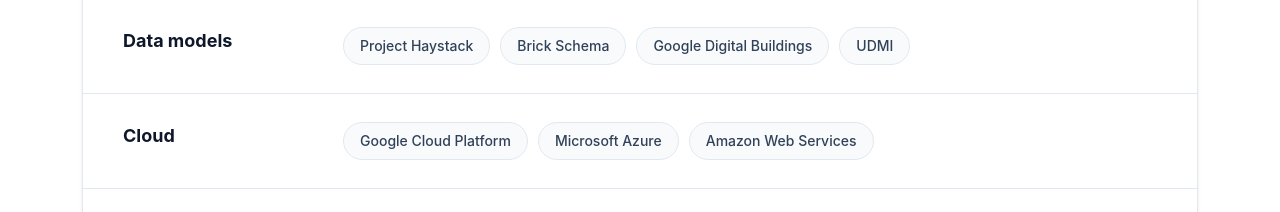
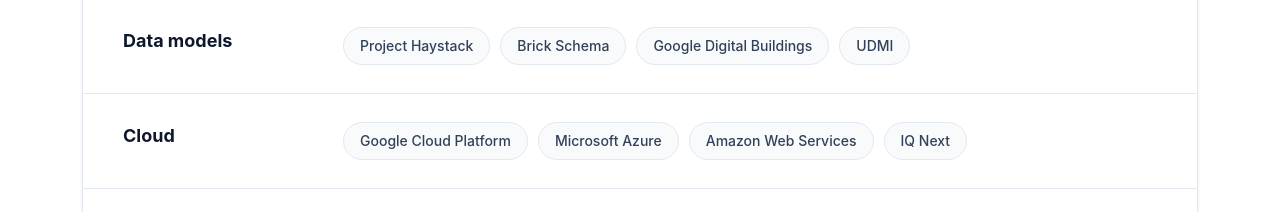
Before and after one commit to Yugabdh/iot-static-website, a Next.js app: page / in a window 1280 px wide. Shown: the part 3820-4032 px from the top of the page. Built offline with nearby package versions, Linux system fonts and the light colour scheme.

Commit message:
Added tech to cloud config

```diff
--- a/components/technical-capability-section.js
+++ b/components/technical-capability-section.js
@@ -42,6 +42,7 @@
                 'Google Cloud Platform',
                 'Microsoft Azure',
                 'Amazon Web Services',
+                'IQ Next',
             ],
         },
         {
```
